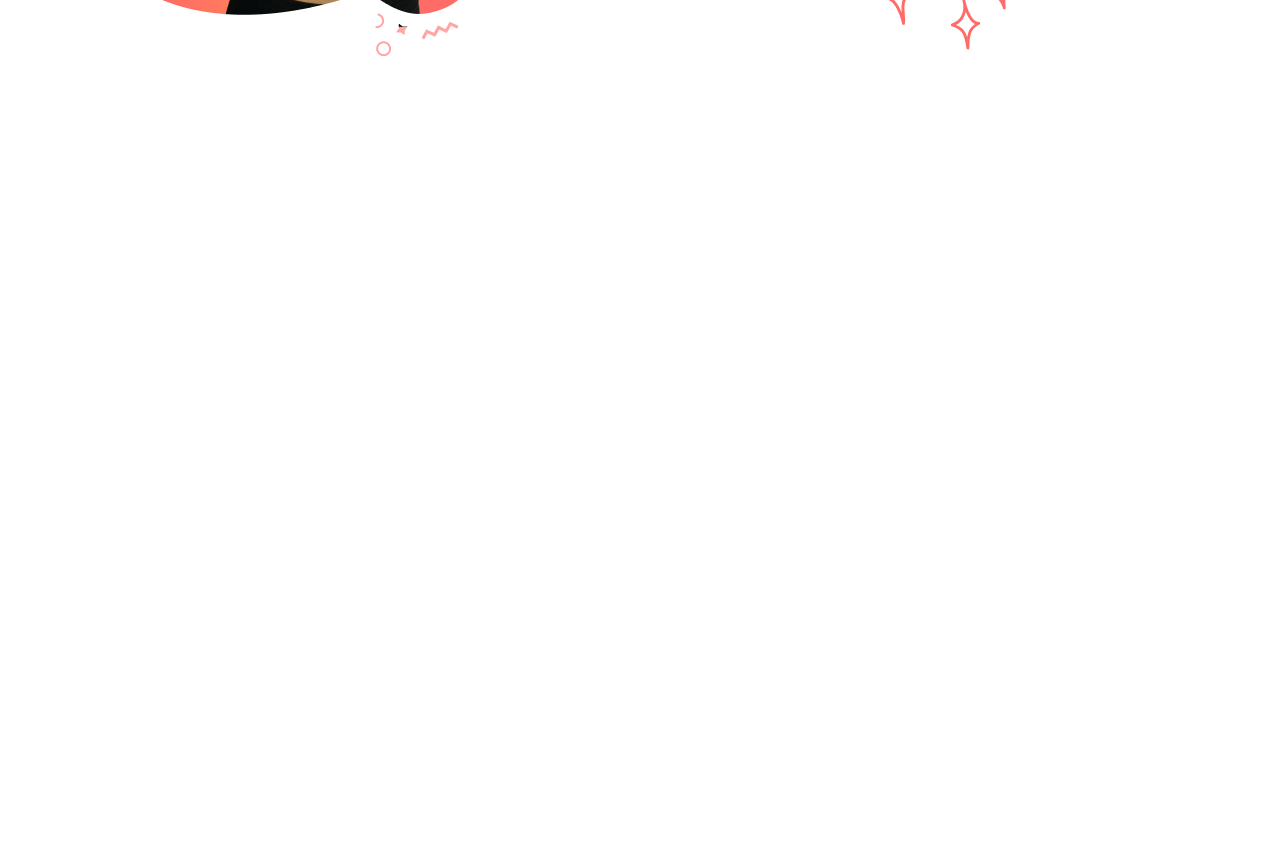
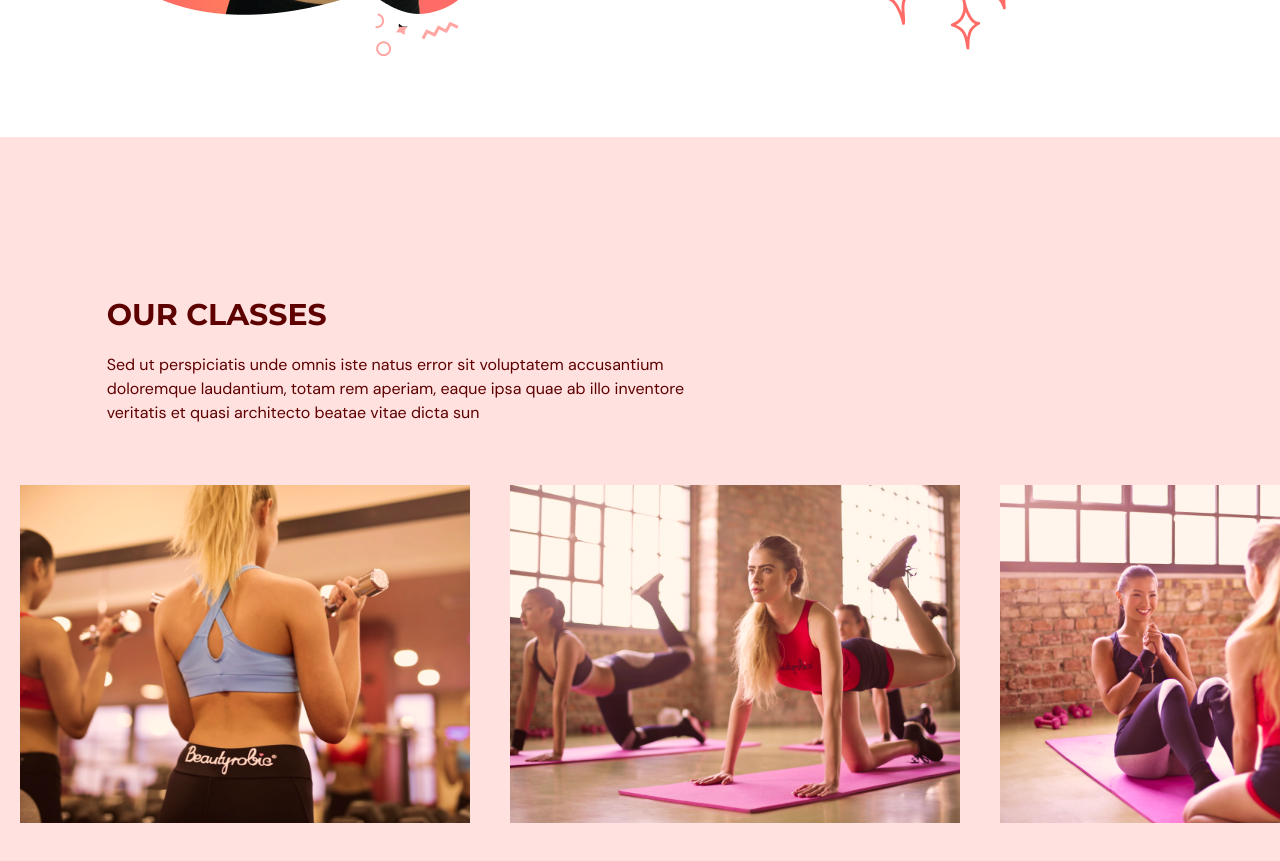
Before and after one commit to ajibade-dev/gym-typescript, a React (Vite) app: page / in a window 1280 px wide. Shown: the part 2040-2901 px from the top of the page. Before the commit the page ends 2177 px from the top, so only its background shows below. Built offline with nearby package versions, Linux system fonts and the light colour scheme.

Commit message:
commiting the ourclasses section

```diff
--- a/src/App.tsx
+++ b/src/App.tsx
@@ -1,6 +1,7 @@
 import Navbar from "@/scenes/navbar/index";
 import Home from "./scenes/home";
 import Benefits from "@/scenes/benefits"
+import OurClasses from "@/scenes/ourclasses"
 import { useEffect, useState } from "react";
 import { SelectedPage } from "@/shared/types";
 
@@ -22,7 +23,7 @@
   }, [])
 
   return (
-    <div className='app bg-gray-20'>
+    <div className='app bg-gray-20 '>
       <Navbar
       isTopOfPage={isTopOfPage}
        selectedPage={selectedPage}
@@ -30,6 +31,7 @@
       />
       <Home setSelectedPage={setSelectedPage} />
       <Benefits setSelectedPage={setSelectedPage} />
+      <OurClasses setSelectedPage={setSelectedPage} />
     </div>
   )
 }
--- /dev/null
+++ b/src/scenes/ourclasses/Class.tsx
@@ -0,0 +1,26 @@
+type Props = {
+    name: string;
+    description?:string;
+    image:string;
+
+}
+
+
+
+const Class = ({name, description, image}: Props) => {
+
+    const overlayStlyes = `p-5 absolute z-30 flex h-[380px] w-[450px] flex-col items-center justify-center whitespace-normal bg-primary-500 text-center opacity-0 transition text-white duration-500 hover:opacity-90`
+
+  return (
+    <li className="relative mx-5 inline-block h-[380px] w-[450px]">
+        <div className={overlayStlyes}>
+            <p className="text-2xl">{name}</p>
+            <p className="mt-5">{description}</p>
+
+        </div>
+        <img src={image} alt={`${image}`} />
+    </li>
+  )
+}
+
+export default Class
--- /dev/null
+++ b/src/scenes/ourclasses/index.tsx
@@ -0,0 +1,93 @@
+import { SelectedPage } from '@/shared/types'
+import image1 from "@/assets/image1.png"
+import image2 from "@/assets/image2.png"
+import image3 from "@/assets/image3.png"
+import image4 from "@/assets/image4.png"
+import image5 from "@/assets/image5.png"
+import image6 from "@/assets/image6.png"
+import { motion } from 'framer-motion'
+import HText from '@/shared/HText'
+import { ClassType } from '@/shared/types'
+import Class from "./Class";
+
+
+
+const classes: Array<ClassType> = [
+    {
+        name: "Weight Training Classes",
+        description: "Sed ut perspiciatis unde omnis iste natus error sit voluptatem accusantium doloremque laudantium, totam rem aperiam, eaque ipsa quae ab illo inventore veritatis et quasi architecto beatae vitae dicta sun",
+        image:image1
+    },
+    {
+        name: "Yoga Classes",
+        description: "Sed ut perspiciatis unde omnis iste natus error sit voluptatem accusantium doloremque laudantium, totam rem aperiam, eaque ipsa quae ab illo inventore veritatis et quasi architecto beatae vitae dicta sun",
+        image:image2
+    },
+    {
+        name: "Abs Core Classes",
+        description: "Sed ut perspiciatis unde omnis iste natus error sit voluptatem accusantium doloremque laudantium, totam rem aperiam, eaque ipsa quae ab illo inventore veritatis et quasi architecto beatae vitae dicta sun",
+        image:image3
+    },
+    {
+        name: "Adventure Classes",
+        description: "Sed ut perspiciatis unde omnis iste natus error sit voluptatem accusantium doloremque laudantium, totam rem aperiam, eaque ipsa quae ab illo inventore veritatis et quasi architecto beatae vitae dicta sun",
+        image:image4
+    },
+    {
+        name: "Fitness Classes",
+        description: "Sed ut perspiciatis unde omnis iste natus error sit voluptatem accusantium doloremque laudantium, totam rem aperiam, eaque ipsa quae ab illo inventore veritatis et quasi architecto beatae vitae dicta sun",
+        image:image5
+    },
+    {
+        name: " Training Classes",
+        description: "Sed ut perspiciatis unde omnis iste natus error sit voluptatem accusantium doloremque laudantium, totam rem aperiam, eaque ipsa quae ab illo inventore veritatis et quasi architecto beatae vitae dicta sun",
+        image:image6
+    },
+]
+
+type Props = {
+    setSelectedPage: (value: SelectedPage) => void;
+}
+
+const OurClasses = ({setSelectedPage}: Props) => {
+  return (
+    <section className='w-full bg-primary-100 py-40' id='ourclasses'>
+      <motion.div
+      onViewportEnter={() => setSelectedPage(SelectedPage.OurClasses)}
+      >
+        <motion.div
+        initial='hidden'
+        whileInView="visible"
+        viewport={{once: true, amount:0.5}}
+        transition={{duration:0.5}}
+        variants={{
+            hidden:{opacity:0, x:-50 },
+            visible:{opacity:1, x:0},
+        }}
+        className="mx-auto w-5/6">
+            <div className='md:w-3/5'>
+                <HText>OUR CLASSES</HText>
+                <p className='py-5'>
+                Sed ut perspiciatis unde omnis iste natus error sit voluptatem accusantium doloremque laudantium, totam rem aperiam, eaque ipsa quae ab illo inventore veritatis et quasi architecto beatae vitae dicta sun
+                </p>
+            </div>
+        </motion.div>
+        {/* overflow for the images */}
+        <div className='mt-10 h-[355px] w-full overflow-x-auto overflow-y-hidden'>
+        <ul className='w-[2800px] whitespace-nowrap'>
+           {classes.map((item: ClassType, index) => (
+            <Class
+            key={`${item.name}-${index}`}
+            name={item.name}
+            description={item.description}
+            image={item.image}
+            />
+           ))}
+        </ul>
+        </div>
+        </motion.div>
+    </section>
+  )
+}
+
+export default OurClasses
--- a/src/shared/types.ts
+++ b/src/shared/types.ts
@@ -10,3 +10,9 @@
     title: string;
     description: string;
   }
+
+  export interface ClassType {
+    name: string,
+    description?: string,
+    image: string
+  }
```
